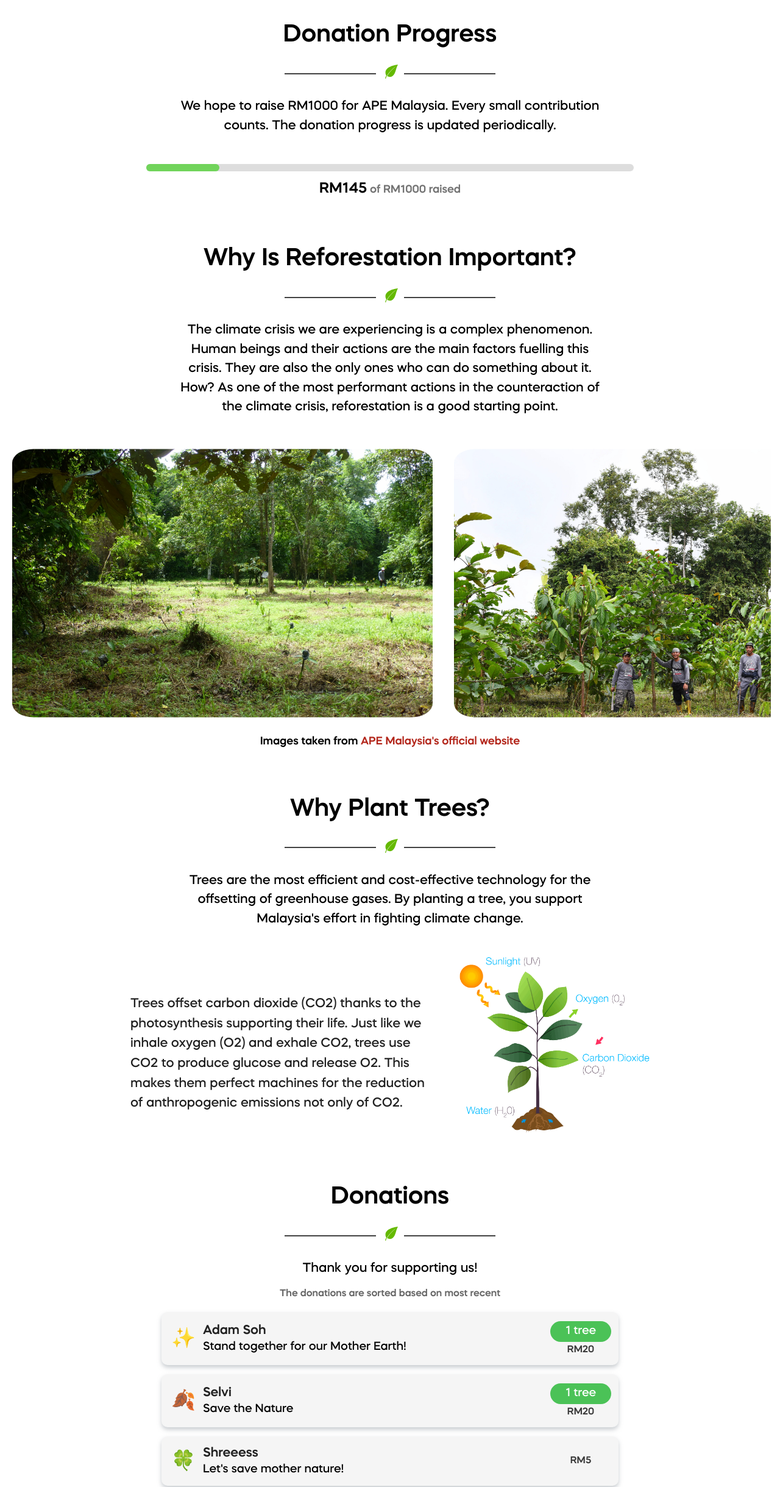
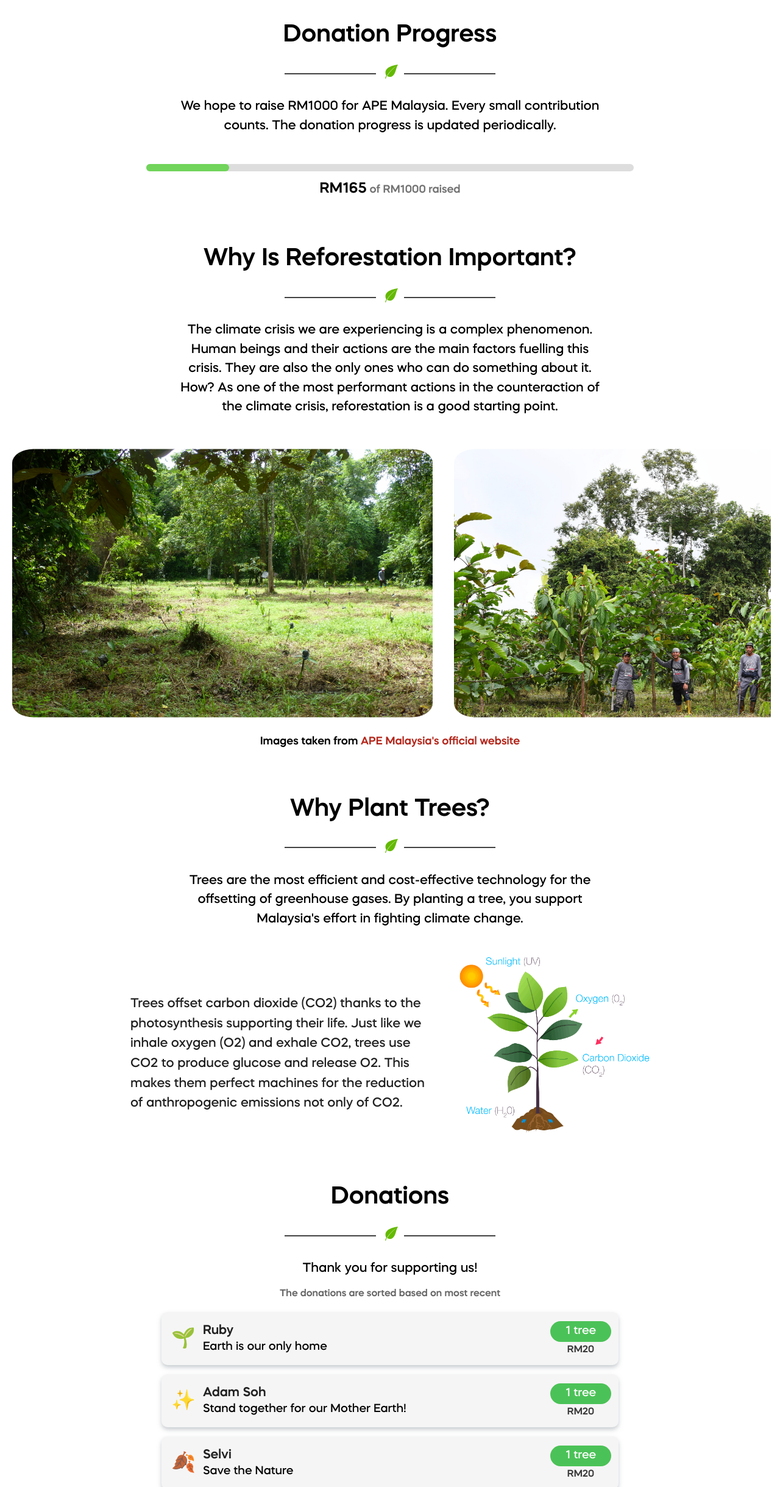
Before and after one commit to vrevolverrr/service-learning, a Next.js app: page /donate in a window 1280 px wide. Shown: the part 706-3145 px from the top of the page at 61% size. Built offline with nearby package versions, Linux system fonts and the light colour scheme.

Commit message:
:sparkles: updated leaderboard

```diff
--- a/components/Leaderboard.js
+++ b/components/Leaderboard.js
@@ -27,6 +27,7 @@ export default function Leaderboard() {
         <p style={{color: "#666666"}}>The donations are sorted based on most recent</p>
         <div style={{height: '10px'}}/>
         <div className={styles.leaderboard}>
+            <LeaderboardItem name="Ruby" amount={20} emoji='🌱'>Earth is our only home</LeaderboardItem>
             <LeaderboardItem name="Adam Soh" amount={20} emoji='✨'>Stand together for our Mother Earth!</LeaderboardItem>
             <LeaderboardItem name="Selvi" amount={20} emoji='🍂'>Save the Nature</LeaderboardItem>
             <LeaderboardItem name="Shreeess" amount={5} emoji='🍀'>Let&apos;s save mother nature!</LeaderboardItem>
--- a/pages/donate.js
+++ b/pages/donate.js
@@ -54,11 +54,11 @@ export default function Donate() {
                 <div style={{width: '90vw', display: 'flex', flexDirection: 'column', alignItems: 'center'}}>
                     <div style={{width: 'fit-content', height: '15px'}}/>
                     <div className={styles.donation_progress} style={{width: '100%'}}>
-                        <div className={styles.progress_bar} style={{width: '15%'}}/>
+                        <div className={styles.progress_bar} style={{width: '17%'}}/>
                     </div>
                     <div style={{height: '15px'}}/>
                     <p style={{fontSize: '18px', color: '#737373'}}>
-                        <span style={{fontSize: '24px', color: '#000000'}}>RM145</span> of RM1000 raised</p>
+                        <span style={{fontSize: '24px', color: '#000000'}}>RM165</span> of RM1000 raised</p>
                 </div>
             </Section>
 
```
